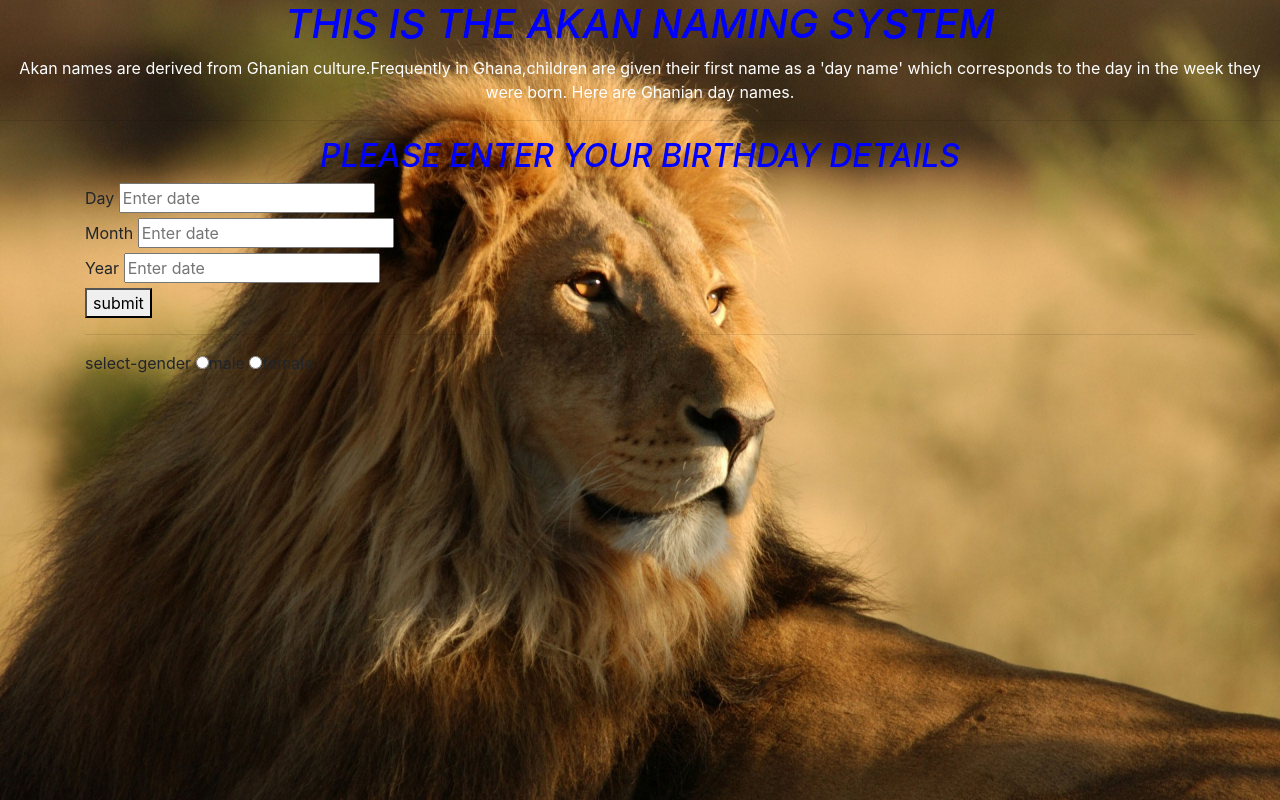
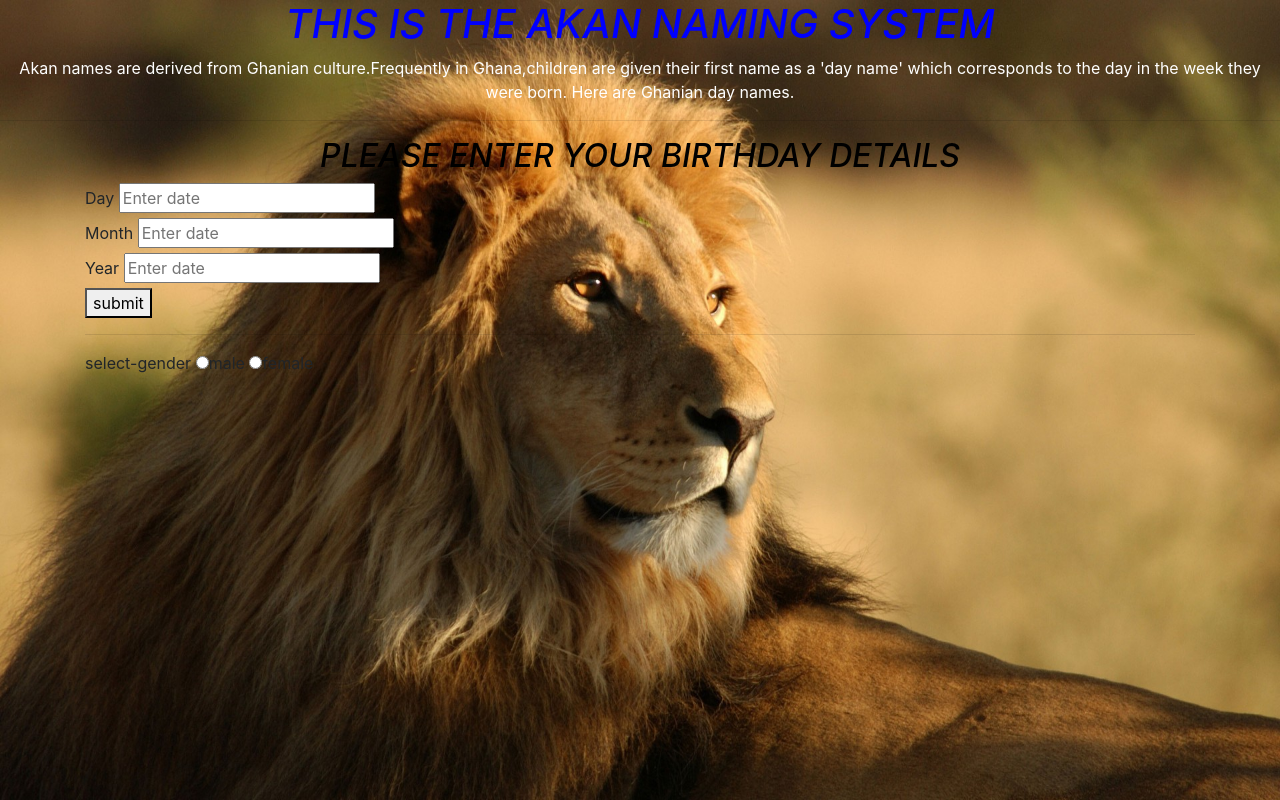
Before and after one commit to don55odhiambo/akan-name-ip2, a plain HTML site: page index.html in a window 1280 px wide. Drawn offline with nearby package versions, Linux system fonts and the light colour scheme; a script that the page names is missing; files whose address does not match are found by name.

Commit message:
modified style

```diff
--- a/style.css
+++ b/style.css
@@ -12,7 +12,7 @@ p
 }
 h2
 {
-    color:blue;
+    color:black;
     font-style: oblique;
     text-align:center ;
 }
@@ -20,7 +20,7 @@ body{
     background-image: url(/home/don/Downloads/lion-wild-cat-south-africa-wallpaper-animals-desktop-hd-background-wallpapers-free-amazing-cool-tablet-smart-phone-high-definition-1920x1200.jpg);
     background-size: cover;
     background-repeat: no-repeat;
-    col
+
 
 
 }
```
